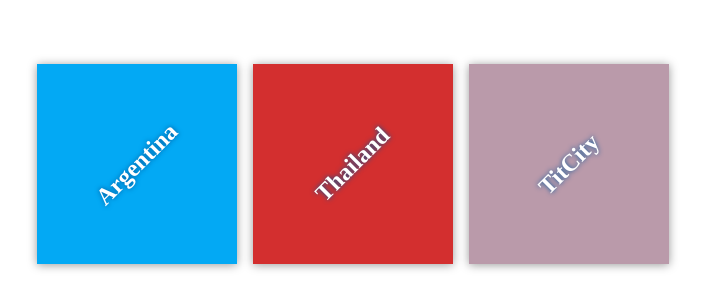
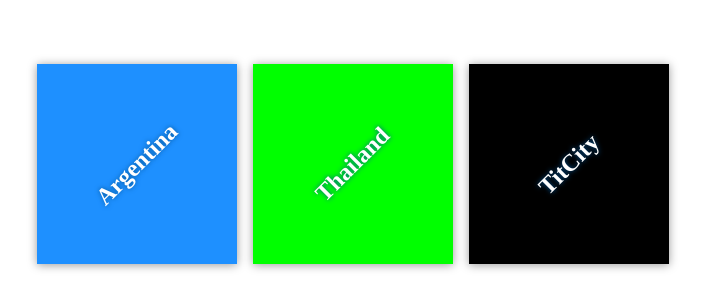
Before and after one commit to Cirus89/Udacity_github, a plain HTML site: page index.html in a window 1280 px wide. Shown: the part 236-544 px from the top of the page, without its empty margins (287-992 px from the left). Drawn offline with Linux system fonts and the light colour scheme.

Commit message:
Change square colours

```diff
--- a/css/app.css
+++ b/css/app.css
@@ -47,13 +47,13 @@
 }
 
 #argentina {
-    background-color: #03a9f4;
+    background-color: #1e90ff;
 }
 
 #thailand {
-    background-color: #d32f2f;
+    background-color: #00FF00;
 }
 
 #titcity {
-    background-color: #ba9aaa;
+    background-color: #000000;
 }
```
